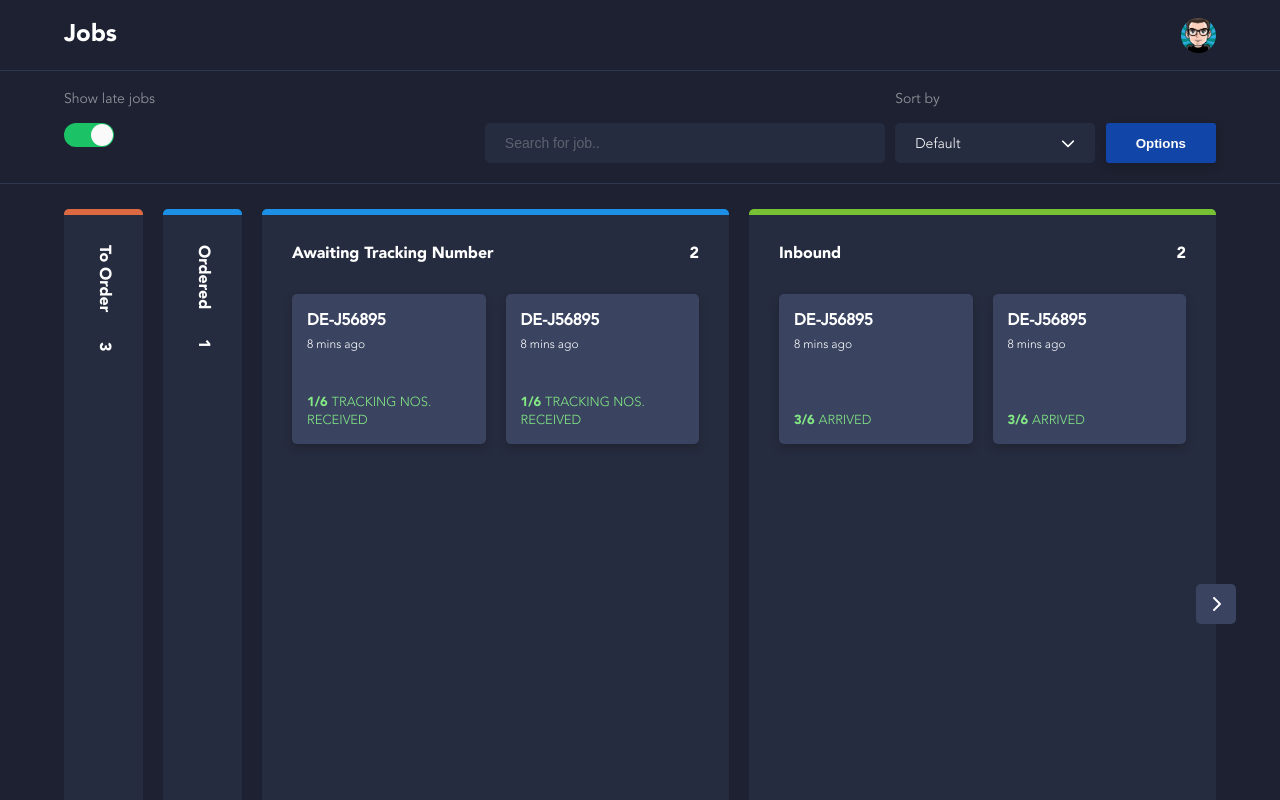
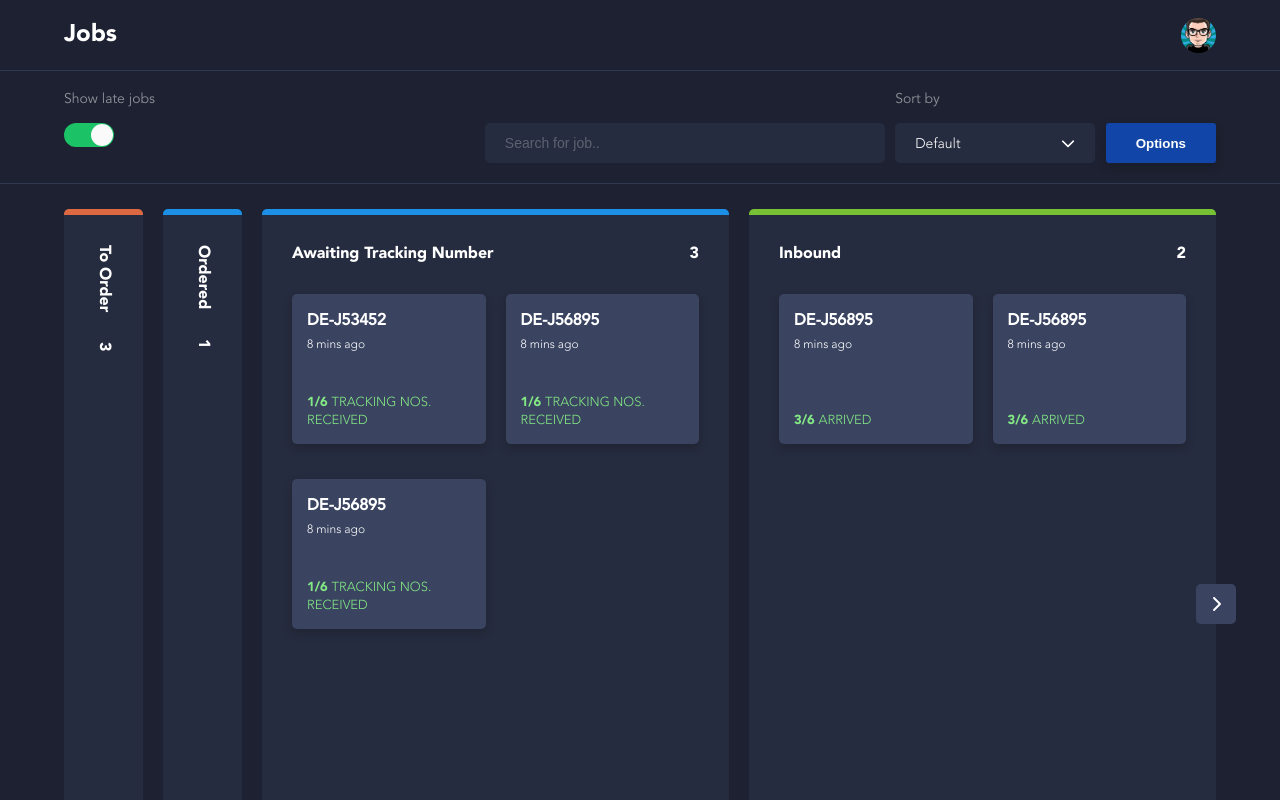
Before and after one commit to emmanuelojiji/jobscreen, a React (Create React App) app: page / in a window 1280 px wide. Shown: the top 800 px of the page. Built offline with nearby package versions, Linux system fonts and the light colour scheme.

Commit message:
Test card added in awaiting tracking

```diff
--- a/src/AllJobs.js
+++ b/src/AllJobs.js
@@ -12,6 +12,14 @@ export const AllJobs = [
     time: "8 mins ago",
     late: false,
     category: "to_order",
+    country_flag: "🇸🇪",
+  },
+
+  {
+    jobNumber: "DE-J53452",
+    time: "8 mins ago",
+    late: false,
+    category: "awaiting_tracking",
     country_flag: "🇸🇪",
   },
 
```
